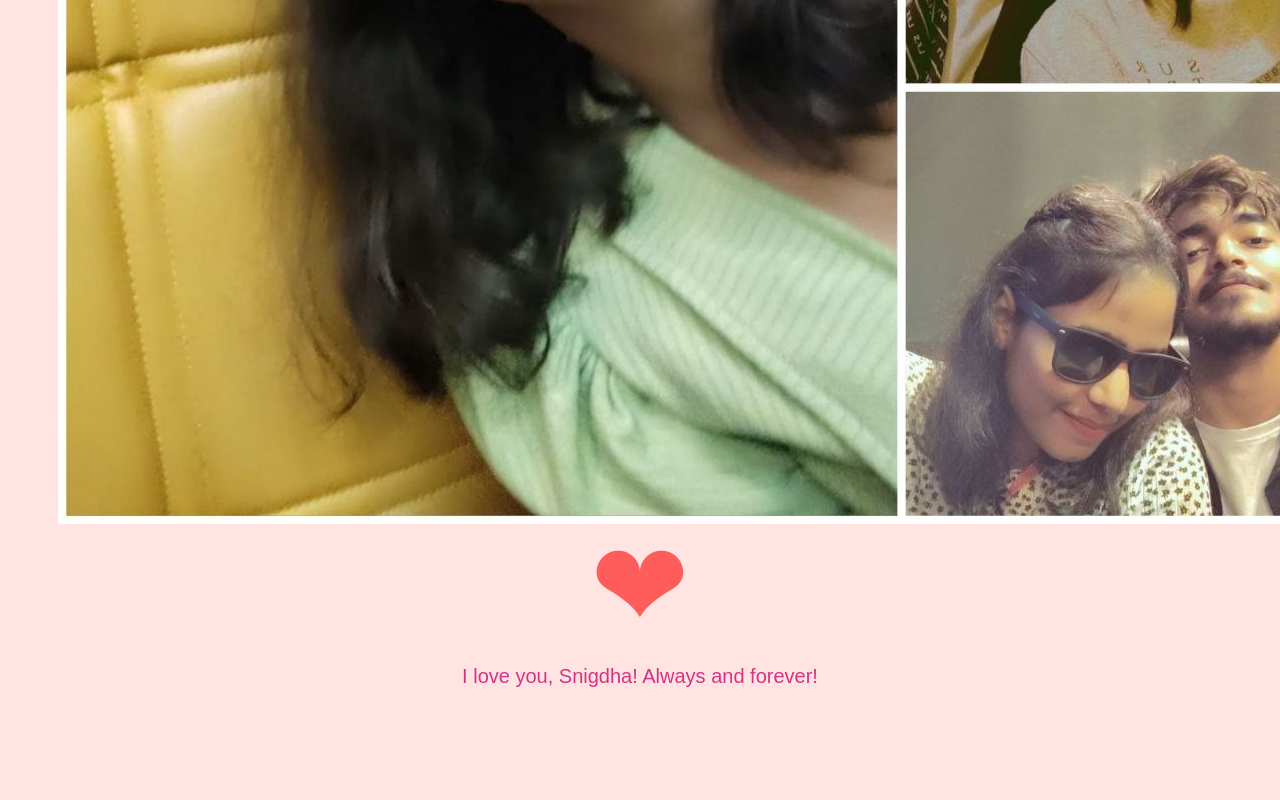
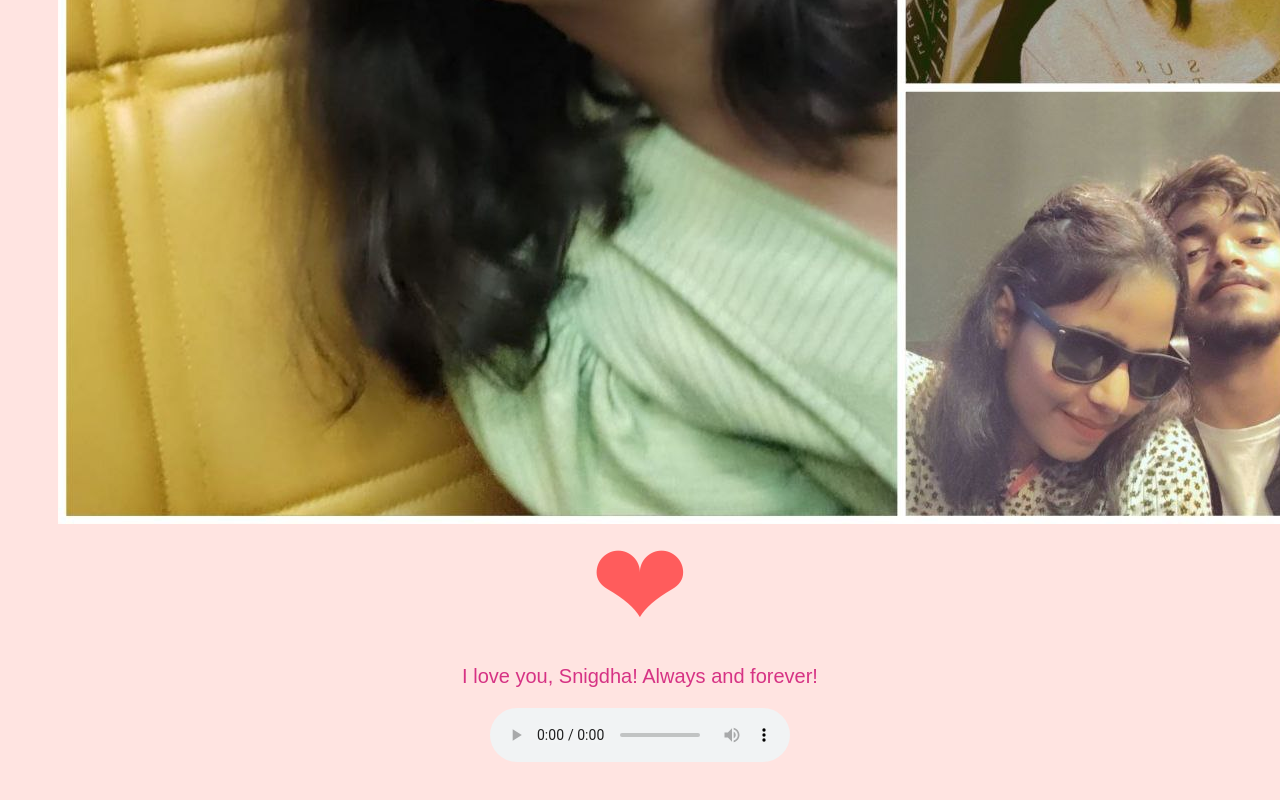
Before and after one commit to astitva0909/RoseDay, a plain HTML site: page index.html in a window 1280 px wide. Shown: the part 1006-1806 px from the top of the page. Before the commit the page ends 1772 px from the top, so only its background shows below. Drawn offline with Linux system fonts and the light colour scheme.

Commit message:
Update index.html

```diff
--- a/index.html
+++ b/index.html
@@ -44,5 +44,9 @@
   <img src="our_picture.jpg" alt="Our Special Moment" class="our-picture">
   <div class="heart">❤</div>
   <p>I love you, Snigdha! Always and forever!</p>
+<audio controls autoplay>
+    <source src="love_song.mp3" type="audio/mpeg">
+    Your browser does not support the audio element.
+  </audio>
 </body>
 </html>
```
